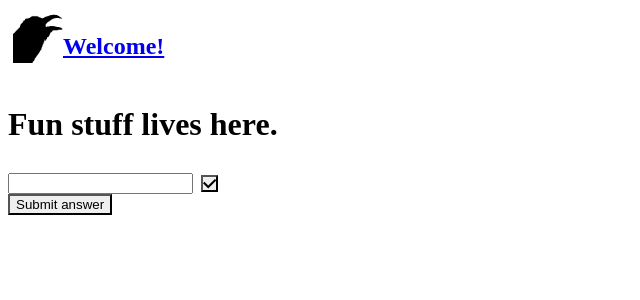
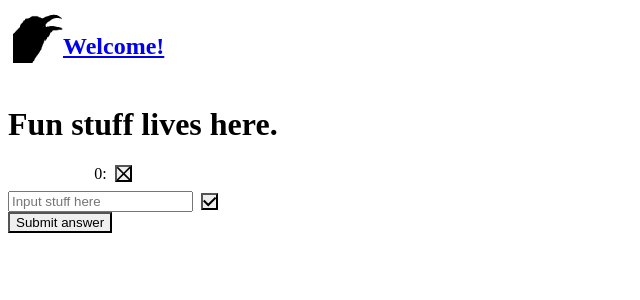
Before and after one commit to jakejglee/portfolio, a Next.js app: page /sandbox in a window 1280 px wide. Both pictures are taken after a click on the button "add-val". Shown: the top 300 px of the page, without its empty margins (0-640 px from the left). Built offline with nearby package versions, Linux system fonts and the light colour scheme.

Commit message:
base functionality implemented

```diff
--- /dev/null
+++ b/components/InputArray/InputAdd.tsx
@@ -0,0 +1,35 @@
+import { useState } from 'react';
+import {
+  CheckIcon
+} from '@chakra-ui/icons';
+import {
+  Box,
+  HStack,
+  IconButton,
+  Input,
+} from '@chakra-ui/react';
+function InputAdd({
+  onAdd,
+  onChange,
+}) {
+  const [value, setValue] = useState("");
+  return (
+    <HStack>
+      <Input
+        placeholder="Input stuff here"
+        value={value}
+        onChange={e => setValue(e.target.value)}
+      />
+      <IconButton
+        aria-label="add-val"
+        icon={<CheckIcon />}
+        onClick={() => {
+          setValue("");
+          onAdd(value);
+        }}
+      />
+    </HStack>
+  );
+}
+
+export default InputAdd;
--- a/components/InputArray/InputArray.tsx
+++ b/components/InputArray/InputArray.tsx
@@ -1,7 +1,4 @@
 import { useRef, useState } from 'react';
-import {
-  CheckIcon
-} from '@chakra-ui/icons';
 import {
   Box,
   chakra,
@@ -12,38 +9,40 @@ import {
   VStack,
 } from '@chakra-ui/react';
 
+import InputAdd from './InputAdd';
+import InputElement from './InputElement';
+
 function InputArray({
   defaultValues,
   name,
 }) {
-  const inputRef = useRef("");
   const [inputArray, setInputArray] = useState(defaultValues ?? []);
-  const handleDelete = (index) => {
-    inputArray.slice(index, 1);
+  const handleDelete = (id) => {
+    setInputArray(
+      inputArray.filter(i => i.id !== id)
+    );
   }
   const handleAdd = (val) => {
-    setInputArray([...inputArray, inputRef.current]);
-    inputRef.current = "";
-  }
-  const handleChange = (val) => {
-    inputRef.current = val;
+    setInputArray([...inputArray, {
+      id: inputArray.length,
+      value: val
+    }]);
   }
   return (
     <InputGroup>
       <VStack>
         <Box>
-          {inputArray?.map((val, index) => <Box key={index}>{val}</Box>)}
+          {inputArray?.map((i) => {
+            return (
+              <InputElement
+                key={i.id}
+                value={i}
+                onDelete={handleDelete}
+              />
+            )
+          })}
         </Box>
-        <HStack>
-          <Input
-            onChange={(e) => handleChange(e.target.value)}
-          />
-          <IconButton
-            aria-label="add-val"
-            icon={<CheckIcon />}
-            onClick={handleAdd}
-          />
-        </HStack>
+      <InputAdd onAdd={handleAdd} />
       </VStack>
     </InputGroup>
   )
--- /dev/null
+++ b/components/InputArray/InputElement.tsx
@@ -0,0 +1,26 @@
+import {
+  CloseIcon
+} from '@chakra-ui/icons';
+import {
+  Box,
+  IconButton,
+  HStack,
+} from '@chakra-ui/react';
+
+function InputElement({
+  value,
+  onDelete,
+}) {
+  return (
+    <HStack>
+      <Box>{value.id}:{value.value}</Box>
+      <IconButton
+        aria-label="rm-val"
+        icon={<CloseIcon />}
+        onClick={() => onDelete(value.id)}
+      />
+    </HStack>
+  );
+}
+
+export default InputElement;
```
